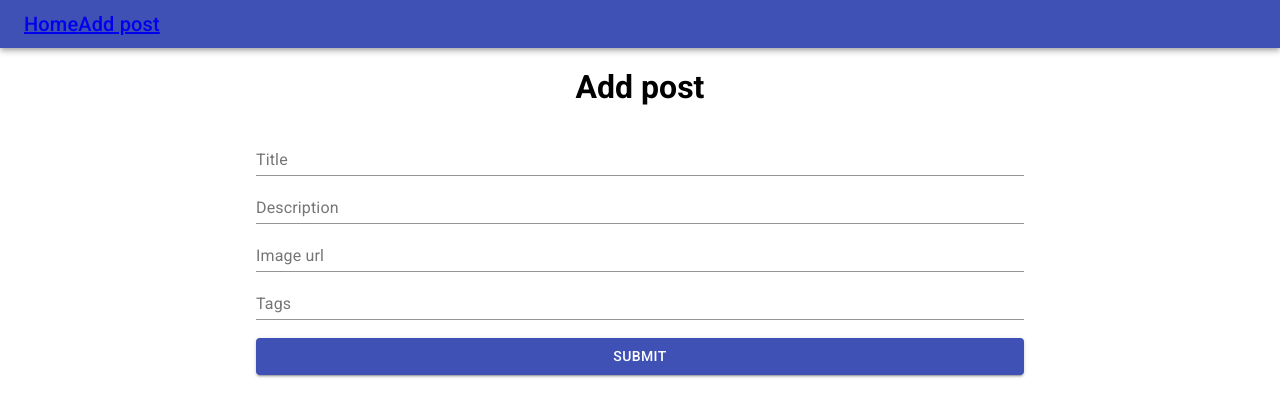
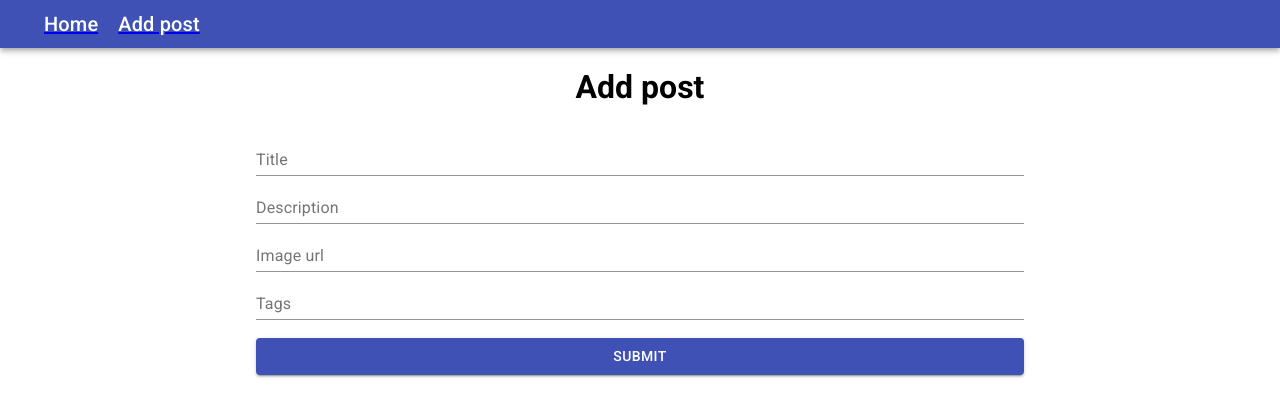
Before and after one commit to DevWichrowski/express-blog-front, a React (Create React App) app: page /add-post in a window 1280 px wide. Shown: the top 416 px of the page. Built offline with nearby package versions, Linux system fonts and the light colour scheme.

Commit message:
Working on delete

```diff
--- a/src/components/Home/Home.js
+++ b/src/components/Home/Home.js
@@ -20,6 +20,7 @@ const Home = (props) => {
                         <img src={post.imageUrl}/>
                         <p>{post.description}</p>
                         <p>Author: {post.userId && post.userId.login}</p>
+                        <strong style={{cursor: 'pointer'}}>DELETE - X</strong>
                         <hr/>
                     </div>
                 )
--- a/src/components/Navigation/Navigation.js
+++ b/src/components/Navigation/Navigation.js
@@ -1,5 +1,6 @@
 import React from 'react';
 import AppBar from "@material-ui/core/AppBar";
+import "./Navigation.scss";
 import Toolbar from "@material-ui/core/Toolbar";
 import Typography from "@material-ui/core/Typography";
 import {NavLink} from "react-router-dom";
@@ -10,12 +11,12 @@ const Navigation = props => {
             <AppBar position="static">
                 <Toolbar variant="dense">
                     <NavLink exact to="/">
-                        <Typography variant="h6" color="inherit">
+                        <Typography variant="h6" color="inherit" className="navigation-link">
                             Home
                         </Typography>
                     </NavLink>
                     <NavLink exact to="/add-post">
-                        <Typography variant="h6" color="inherit">
+                        <Typography variant="h6" color="inherit" className="navigation-link">
                             Add post
                         </Typography>
                     </NavLink>
--- a/src/components/Navigation/Navigation.scss
+++ b/src/components/Navigation/Navigation.scss
@@ -0,0 +1,12 @@
+.navigation{
+
+
+  .navigation-link{
+    color: white;
+    margin-left: 20px;
+
+    a{
+      color: white;
+    }
+  }
+}
--- a/src/core/api.js
+++ b/src/core/api.js
@@ -19,3 +19,12 @@ export const addPostApi = (body) => {
         },
     });
 };
+
+export const deletePostApi = (id) => {
+    return axios.post(`${HOST}/posts/${id}`, null, {
+        headers: {
+            Accept: 'application/json',
+            'Content-type': 'application/json',
+        },
+    });
+};
```
